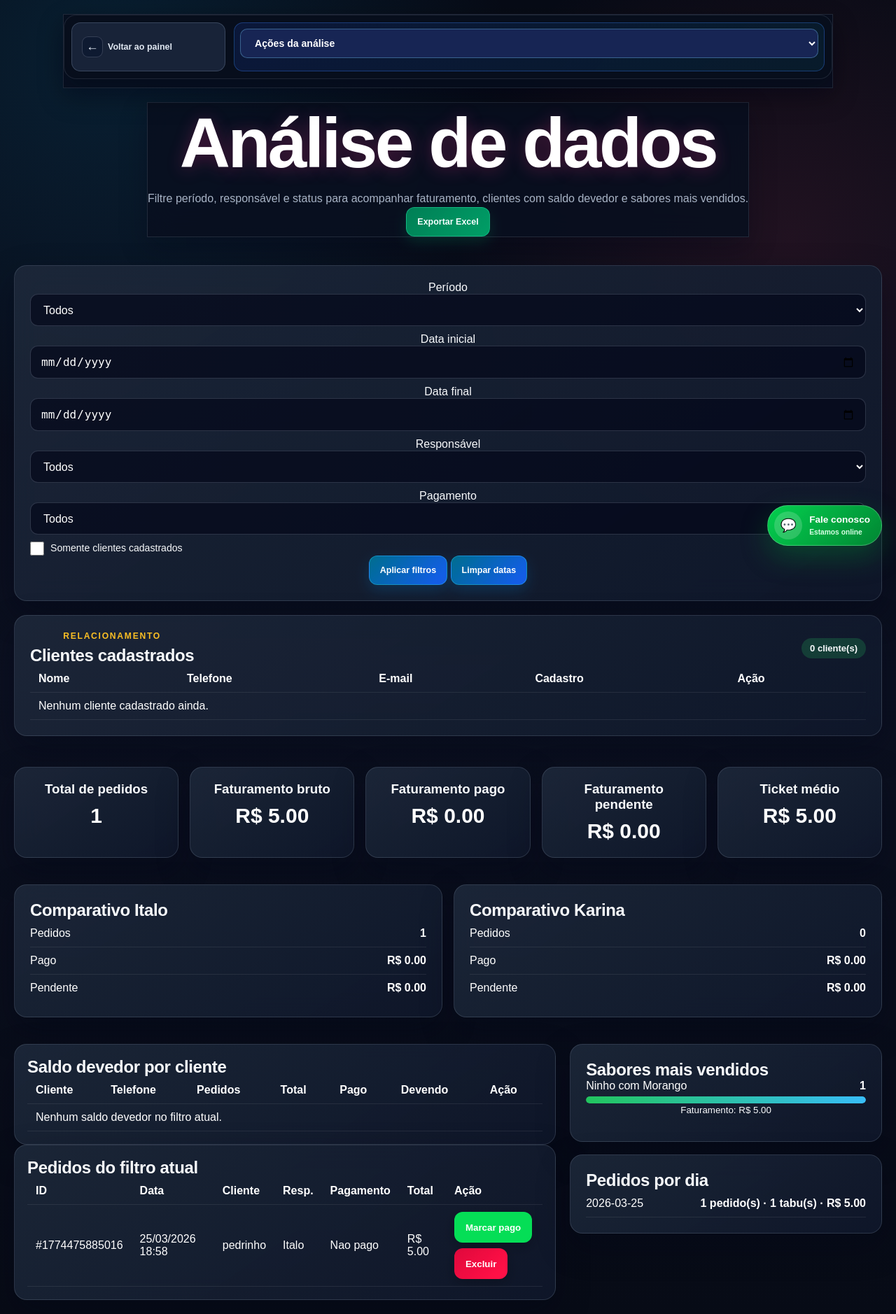
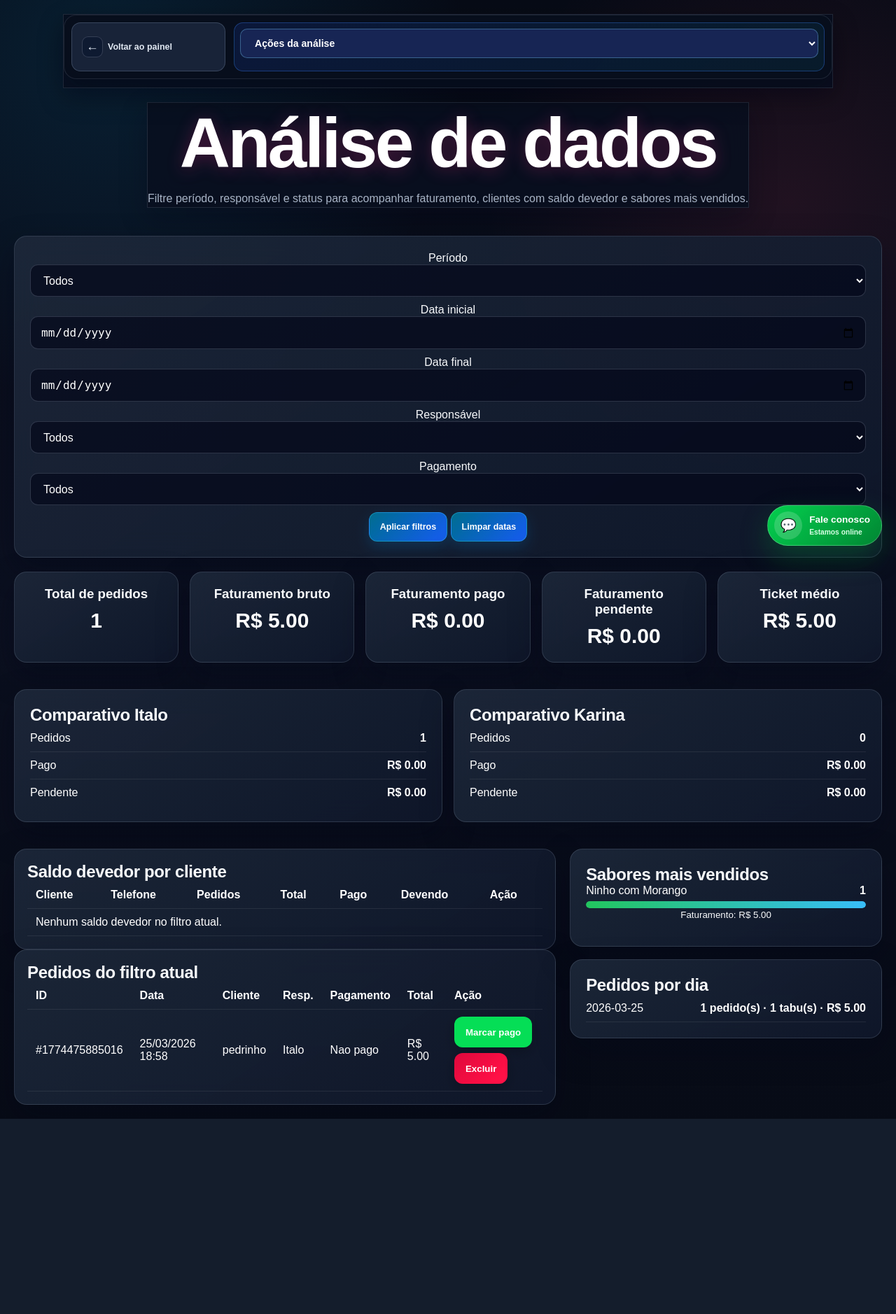
Before and after one commit to italoh27/dindins-da-karina, a Flask app: page /admin/analise in a window 1280 px wide. Shown: the whole page at 70% size. After the commit the page ends 1599 px from the top, so only its background shows below. Run offline with Flask 3, Linux system fonts and the light colour scheme; the visitor is signed in with stand-in values (Sample User, id 1); parts of the project's set-up code (start-up, migrations or seed data) failed here and were passed over; some libraries are stand-ins or nearby versions.

Commit message:
Fix admin analysis and order migration

```diff
--- a/templates/admin_analise.html
+++ b/templates/admin_analise.html
@@ -39,9 +39,6 @@
         <h1>Análise de dados</h1>
         <p class="texto-ajuda-admin">Filtre período, responsável e status para acompanhar faturamento, clientes com saldo devedor e sabores mais vendidos.</p>
       </div>
-      <div class="admin-topo-nav-flutuante">
-        <a href="/admin/exportar_excel" class="btn-exportar-excel">Exportar Excel</a>
-      </div>
     </header>
 
     {% if mensagem %}<div class="alerta alerta-sucesso">{{ mensagem }}</div>{% endif %}
@@ -75,26 +72,11 @@
             <option value="cancelado" {% if pagamento=='cancelado' %}selected{% endif %}>Cancelado</option>
           </select>
         </label>
-        <label class="checkbox-analise"><input type="checkbox" name="clientes_cadastrados" value="1" {% if somente_cadastrados %}checked{% endif %}> <span>Somente clientes cadastrados</span></label>
         <div class="filtro-acoes-analise">
           <button class="btn-admin-filtrar" type="submit">Aplicar filtros</button>
           <a href="/admin/analise?periodo=todos" class="btn-admin-topo btn-admin-topo-secundario js-admin-ajax-link">Limpar datas</a>
         </div>
       </form>
-    </section>
-
-    <section class="admin-box clientes-cadastrados-box" id="clientesAnalise" data-analise-secao>
-      <div class="admin-box-topo"><div><span class="eyebrow-premium">Relacionamento</span><h2>Clientes cadastrados</h2></div><span class="badge badge-pago">{{ clientes_cadastrados|length }} cliente(s)</span></div>
-      <div class="tabela-responsiva">
-        <table class="tabela-analise">
-          <thead><tr><th>Nome</th><th>Telefone</th><th>E-mail</th><th>Cadastro</th><th>Ação</th></tr></thead>
-          <tbody>
-            {% for cliente in clientes_cadastrados %}
-            <tr><td><strong>{{ cliente.nome }}</strong></td><td>{{ cliente.telefone }}</td><td>{{ cliente.email or 'Não informado' }}</td><td>{{ cliente.created_at.strftime('%d/%m/%Y') if cliente.created_at and cliente.created_at.strftime is defined else cliente.created_at }}</td><td><form class="js-admin-ajax-form" method="post" action="/admin/clientes/{{ cliente.id }}/excluir" onsubmit="return confirm('Excluir o cadastro de {{ cliente.nome }}? Os pedidos serão preservados.');"><input type="hidden" name="return_to" value="{{ request_path }}"><button class="btn-excluir-um" type="submit">Excluir cliente</button></form></td></tr>
-            {% else %}<tr><td colspan="5">Nenhum cliente cadastrado ainda.</td></tr>{% endfor %}
-          </tbody>
-        </table>
-      </div>
     </section>
 
     <section class="admin-cards admin-cards-compactos" id="resumoAnalise" data-analise-secao>
```
